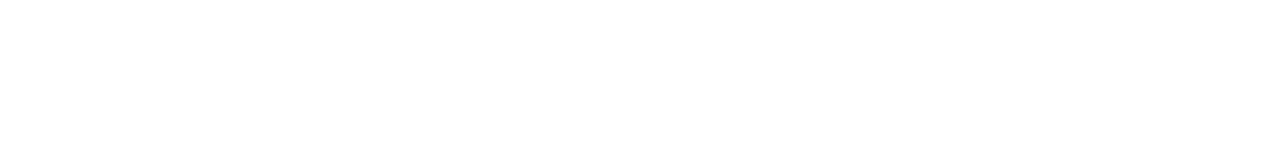
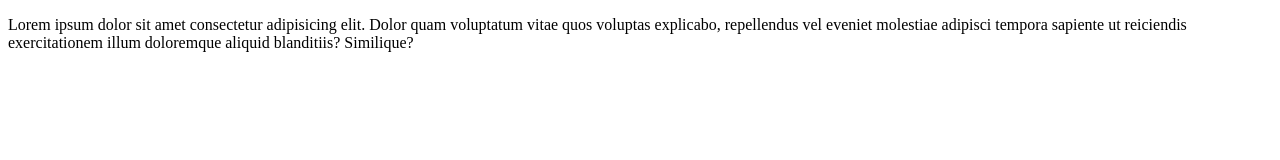
Before and after one commit to laurabartha/bunchobranches, a plain HTML site: page index.html in a window 1280 px wide. Drawn offline with Linux system fonts and the light colour scheme.

Commit message:
added some lorem

```diff
--- a/index.html
+++ b/index.html
@@ -7,6 +7,6 @@
   <title>Git branching lesson on test</title>
 </head>
 <body>
-
+  <p> Lorem ipsum dolor sit amet consectetur adipisicing elit. Dolor quam voluptatum vitae quos voluptas explicabo, repellendus vel eveniet molestiae adipisci tempora sapiente ut reiciendis exercitationem illum doloremque aliquid blanditiis? Similique?</p>
 </body>
 </html>
```
